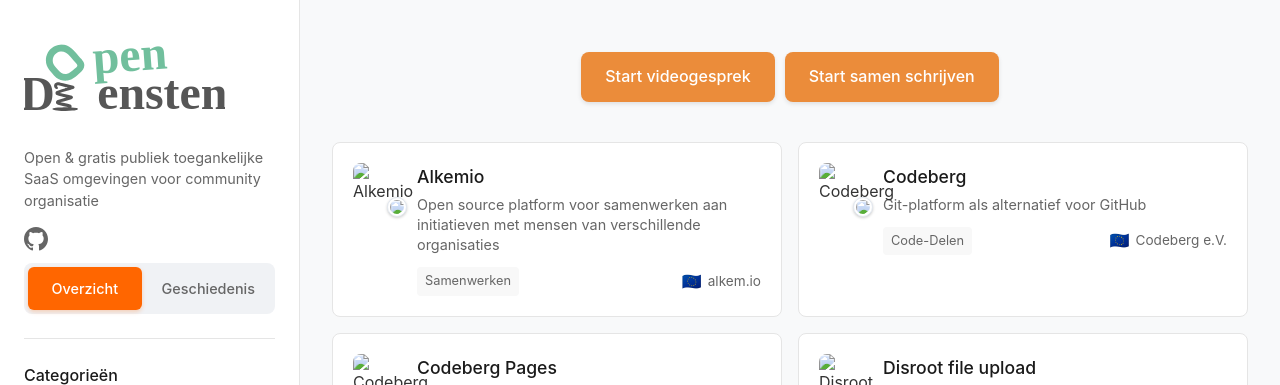
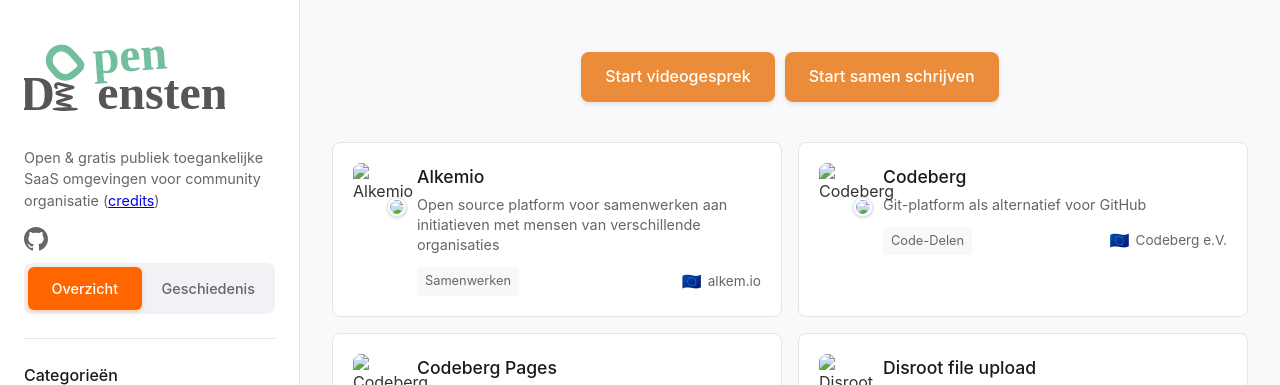
Before and after one commit to codefornl/OpenDienstenNL, a Jekyll site: the page built from index.md, in a window 1280 px wide. Shown: the top 385 px of the page. Built offline with Jekyll 4.4.1, drawn with Linux system fonts in a browser that asks for light colours.

Commit message:
add credits

```diff
--- a/_config.yml
+++ b/_config.yml
@@ -1,4 +1,5 @@
 title: Open Diensten
+description: Open & gratis publiek toegankelijke SaaS omgevingen voor community organisatie
 
 collections:
   categories:
--- /dev/null
+++ b/_includes/credits-modal.html
@@ -0,0 +1,19 @@
+<div id="credits-modal" style="width: 100vw; height: 100vh; position: fixed; top: 0; left: 0; background-color: black; display: none; color: white;
+    text-align: center; z-index: 1000; padding-top: 100px" onclick="this.style.display='none'">
+    <h1>{{ site.title }}</h1>
+    <br>
+    <h2>Concept Design</h2>
+    <p><a style="color: inherit" href="https://johangroenen.nl/">Johan Groenen</a></p>
+    <br>
+    <h2>Contributors</h2>
+    <p><a style="color: inherit" href="https://johangroenen.nl/">Johan Groenen</a></p>
+    <p><a style="color: inherit" href="https://tiltshift.nl/">Tiltshift</a></p>
+    <br>
+    <h2>Inspiration</h2>
+    <p><a style="color: inherit" href="https://switching.software/">Switching.Software</a></p>
+    <p><a style="color: inherit" href="https://european-alternatives.eu/">European Alternatives</a></p>
+    <p><a style="color: inherit" href="https://civictech.guide/">Civic Tech Guide</a></p>
+    <p><a style="color: inherit" href="https://oecd-opsi.org/toolkits/ogp-toolbox/">OGP Toolbox</a></p>
+    <br>
+    <p>Made with <a href="https://www.codefor.nl" style="color: #EB8C3A; text-decoration: none">♥</a> by <a href="https://www.codefor.nl" style="color: #EB8C3A;">Code for NL</a></p>
+</div>
--- a/api.json
+++ b/api.json
@@ -1,10 +1,10 @@
 ---
-layout: null
+permalink: /api.json
 ---
 {
   "meta": {
-    "title": "Open Diensten NL",
-    "description": "Open & gratis publiek toegankelijke SaaS omgevingen voor community organisatie",
+    "title": "{{ site.title | escape }}",
+    "description": "{{ site.description }}",
     "version": "1.0",
     "last_updated": "{{ site.time | date_to_xmlschema }}",
     "total_services": {{ site.data.diensten | where: 'status', 'live' | size }}
--- a/index.md
+++ b/index.md
@@ -12,7 +12,7 @@ title: OpenDiensten
       <img src="https://codefor.nl/img/Logo-orange-01.png" alt="Code for NL" class="codefor-logo">
     </div>
     <div>
-      <p>Open & gratis publiek toegankelijke SaaS omgevingen voor community organisatie</p>
+      <p>{{ site.description }} (<a href="#" onclick="document.getElementById('credits-modal').style.display='block'">credits</a>)</p>
       {% include github-logo.html %}
       <nav class="main-nav">
         <ul>
@@ -69,3 +69,5 @@ title: OpenDiensten
 </div>
 
 <script type="module" src="/js/opendienstenapp.js"></script>
+
+{% include credits-modal.html %}
```
Also changed, not shown: manifest.json.
